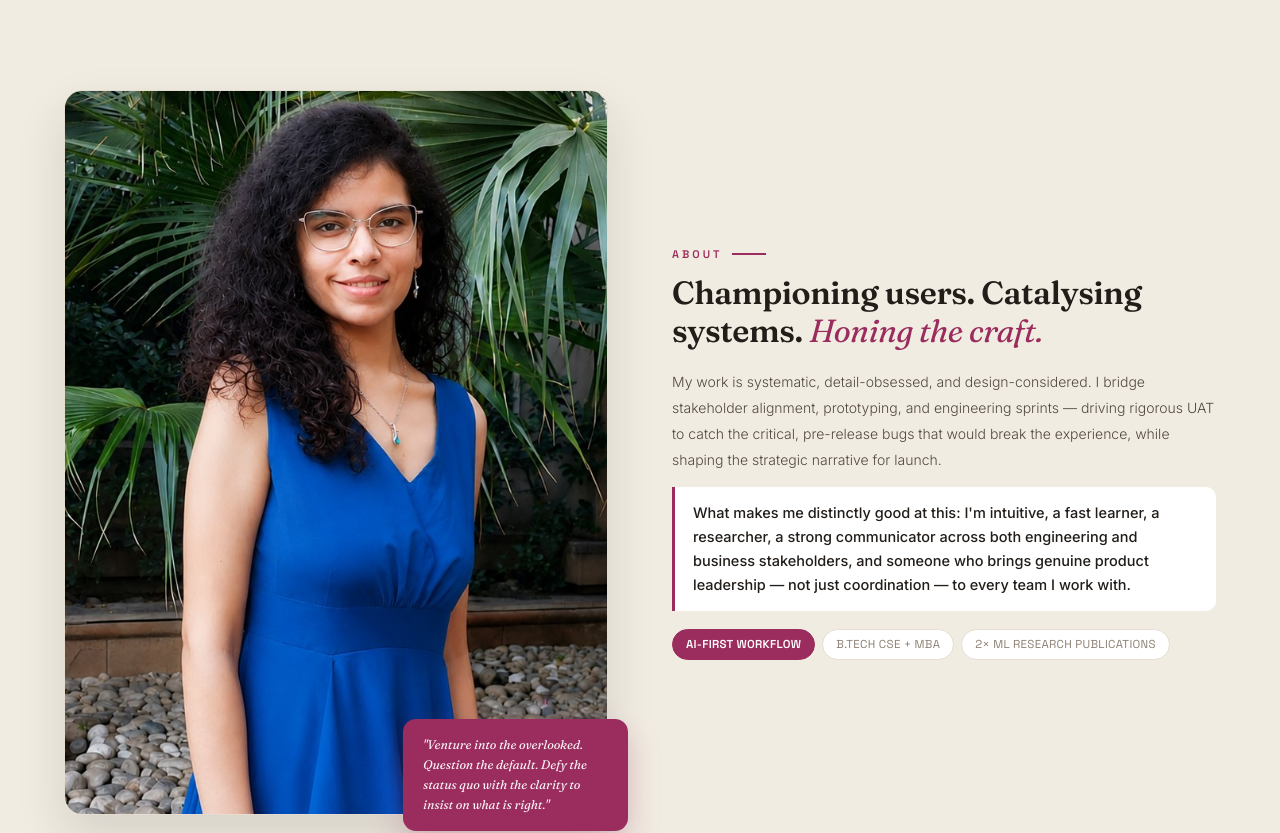
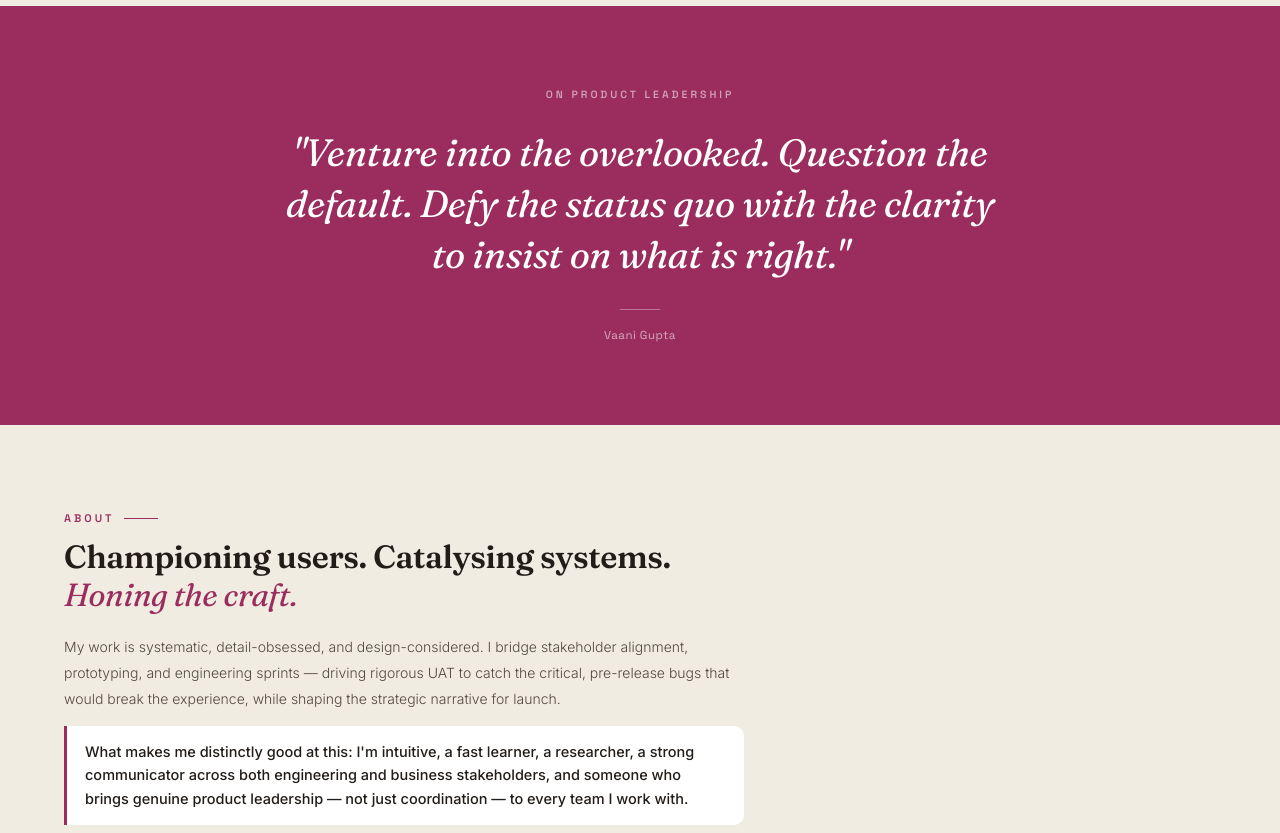
Before and after one commit to vaanigupta01/PM-Portfolio, a React (Vite) app: page / in a window 1280 px wide. Shown: the part 7020-7853 px from the top of the page. Built offline with nearby package versions, Linux system fonts and the light colour scheme.

Commit message:
Update App.jsx for About Section
Removed photo from About, changed its layout, moved plum quote

```diff
--- a/src/App.jsx
+++ b/src/App.jsx
@@ -755,22 +755,32 @@ function IntelSection(){
 }
 
 // ─── ABOUT + FOOTER ───────────────────────────────────────────────────────────
+function PullQuote(){
+  const ref=useInView();
+  return(
+    <section ref={ref} className="iv" style={{background:"var(--plum)",padding:"80px 64px",textAlign:"center"}}>
+      <div style={{maxWidth:720,margin:"0 auto"}}>
+        <div style={{fontFamily:"var(--l)",fontSize:10.5,letterSpacing:3,textTransform:"uppercase",color:"rgba(255,255,255,.55)",marginBottom:24,fontWeight:600}}>On product leadership</div>
+        <blockquote style={{fontFamily:"var(--h)",fontSize:"clamp(22px,3vw,38px)",fontStyle:"italic",fontWeight:400,color:"white",lineHeight:1.35,letterSpacing:-.3,margin:0}}>
+          "Venture into the overlooked. Question the default. Defy the status quo with the clarity to insist on what is right."
+        </blockquote>
+        <div style={{marginTop:28,width:40,height:1.5,background:"rgba(255,255,255,.35)",margin:"28px auto 0"}}/>
+        <div style={{fontFamily:"var(--l)",fontSize:11.5,color:"rgba(255,255,255,.6)",marginTop:16,letterSpacing:.5}}>Vaani Gupta</div>
+      </div>
+    </section>
+  );
+}
+
 function About(){
   const ref=useInView();
   return(
     <section id="about" style={{padding:"84px 64px",background:"var(--cream)"}}>
-      <div ref={ref} className="abg iv">
-        <ParallaxLayer speed={0.025} style={{position:"relative"}}>
-          <div className="abph"><Img src={SS.vaani} style={{width:"100%",height:"100%",objectFit:"cover",objectPosition:"center top"}}/></div>
-          <div className="abq"><p>"Venture into the overlooked. Question the default. Defy the status quo with the clarity to insist on what is right."</p></div>
-        </ParallaxLayer>
-        <div>
-          <div className="ov" style={{marginBottom:11}}>About</div>
-          <h2 style={{fontFamily:"var(--h)",fontSize:32,fontWeight:600,color:"var(--ink)",lineHeight:1.18,letterSpacing:-.4,marginBottom:20}}>Championing users. Catalysing systems. <em style={{fontStyle:"italic",color:"var(--plum)",fontWeight:500}}>Honing the craft.</em></h2>
-          <p style={{fontSize:14,color:"var(--ink-mid)",lineHeight:1.85,fontWeight:300,marginBottom:14}}>My work is systematic, detail-obsessed, and design-considered. I bridge stakeholder alignment, prototyping, and engineering sprints — driving rigorous UAT to catch the critical, pre-release bugs that would break the experience, while shaping the strategic narrative for launch.</p>
-          <div className="abs">What makes me distinctly good at this: I'm intuitive, a fast learner, a researcher, a strong communicator across both engineering and business stakeholders, and someone who brings genuine product leadership — not just coordination — to every team I work with.</div>
-          <div className="abtg"><span className="abt ft">AI-First Workflow</span><span className="abt">B.Tech CSE + MBA</span><span className="abt">2× ML Research Publications</span></div>
-        </div>
+      <div ref={ref} className="iv">
+        <div className="ov" style={{marginBottom:11}}>About</div>
+        <h2 style={{fontFamily:"var(--h)",fontSize:32,fontWeight:600,color:"var(--ink)",lineHeight:1.18,letterSpacing:-.4,marginBottom:20,maxWidth:640}}>Championing users. Catalysing systems. <em style={{fontStyle:"italic",color:"var(--plum)",fontWeight:500}}>Honing the craft.</em></h2>
+        <p style={{fontSize:14,color:"var(--ink-mid)",lineHeight:1.85,fontWeight:300,marginBottom:14,maxWidth:680}}>My work is systematic, detail-obsessed, and design-considered. I bridge stakeholder alignment, prototyping, and engineering sprints — driving rigorous UAT to catch the critical, pre-release bugs that would break the experience, while shaping the strategic narrative for launch.</p>
+        <div className="abs" style={{maxWidth:680}}>What makes me distinctly good at this: I'm intuitive, a fast learner, a researcher, a strong communicator across both engineering and business stakeholders, and someone who brings genuine product leadership — not just coordination — to every team I work with.</div>
+        <div className="abtg"><span className="abt ft">AI-First Workflow</span><span className="abt">B.Tech CSE + MBA</span><span className="abt">2× ML Research Publications</span></div>
       </div>
     </section>
   );
@@ -819,6 +829,7 @@ export default function Portfolio(){
         <div className="ag">{ANALYSES.map(item=><AnalysisCard key={item.id} item={item} onClick={()=>setActiveAnalysis(item)}/>)}</div>
       </section>
       <section style={{padding:"64px 64px",background:"var(--cream)"}}><IntelSection/></section>
+      <PullQuote/>
       <About/>
       <Footer showToast={showToast}/>
       {activeCS&&<CaseModal id={activeCS} onClose={()=>setActiveCS(null)}/>}
```
